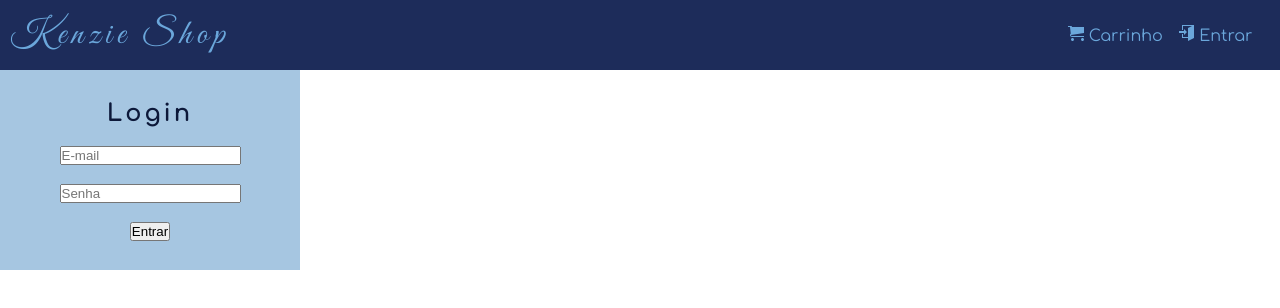
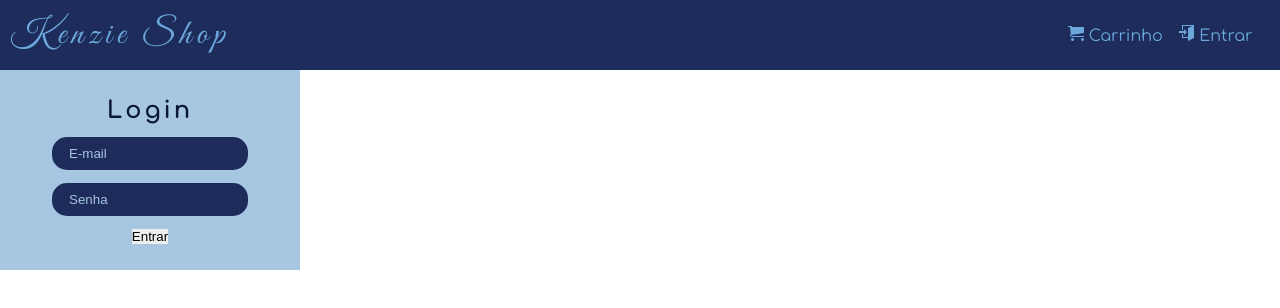
Before and after one commit to F-Vieira/Kenzie-Shop, a React (Create React App) app: page /login in a window 1280 px wide. Shown: the top 308 px of the page. Built offline with nearby package versions, Linux system fonts and the light colour scheme.

Commit message:
feat: creation and stylization of input. Integration with form login

```diff
--- a/src/components/FormLogin/index.tsx
+++ b/src/components/FormLogin/index.tsx
@@ -1,7 +1,9 @@
 import * as yup from "yup";
 import { useForm } from "react-hook-form";
 import { yupResolver } from "@hookform/resolvers/yup";
-import { ContainerFormLogin } from "./styles";
+
+import Input from "../Input";
+import { FormLoginContainer } from "./styles";
 
 const FormLogin = () => {
   const schema = yup.object().shape({
@@ -25,12 +27,12 @@ const FormLogin = () => {
   };
 
   return (
-    <ContainerFormLogin onSubmit={handleSubmit(submitLogin)}>
+    <FormLoginContainer onSubmit={handleSubmit(submitLogin)}>
       <h2>Login</h2>
-      <input {...register("email")} placeholder="E-mail" />
-      <input {...register("password")} placeholder="Senha" type="password" />
+      <Input {...register("email")} placeholder="E-mail" />
+      <Input {...register("password")} placeholder="Senha" type="password" />
       <button type="submit">Entrar</button>
-    </ContainerFormLogin>
+    </FormLoginContainer>
   );
 };
 
--- a/src/components/FormLogin/styles.ts
+++ b/src/components/FormLogin/styles.ts
@@ -1,6 +1,6 @@
 import styled from "styled-components";
 
-export const ContainerFormLogin = styled.form`
+export const FormLoginContainer = styled.form`
   width: 300px;
   height: 200px;
   padding: 20px;
--- /dev/null
+++ b/src/components/Input/index.tsx
@@ -0,0 +1,12 @@
+import { InputContainer } from "./styles";
+
+interface IInputProps {
+  placeholder: string;
+  type?: any;
+}
+
+const Input = ({ ...rest }: IInputProps) => {
+  return <InputContainer {...rest} />;
+};
+
+export default Input;
--- /dev/null
+++ b/src/components/Input/styles.ts
@@ -0,0 +1,18 @@
+import styled from "styled-components";
+
+export const InputContainer = styled.input`
+  background-color: var(--blue);
+  color: var(--snow-blue);
+  border-radius: 15px;
+  padding: 7px 0;
+  padding-left: 15px;
+  border: 2px solid transparent;
+
+  &::placeholder {
+    color: var(--snow-blue);
+  }
+
+  &:focus {
+    border: 2px solid var(--marine-blue);
+  }
+`;
--- a/src/styles/global.ts
+++ b/src/styles/global.ts
@@ -6,6 +6,7 @@ export default createGlobalStyle`
     --dark-blue: #0c1839;
     --light-blue: #6ba7db;
     --snow-blue: #a6c6e1;
+    --marine-blue: #25c3bc;
 
     --font-title: 'Great Vibes', cursive;
     --font-text: 'Comfortaa', cursive;
@@ -24,6 +25,11 @@ export default createGlobalStyle`
     cursor: pointer;
   }
 
+  input, button {
+    outline: none;
+    border: none;
+  }
+
   li{
     list-style: none;
   }
```
